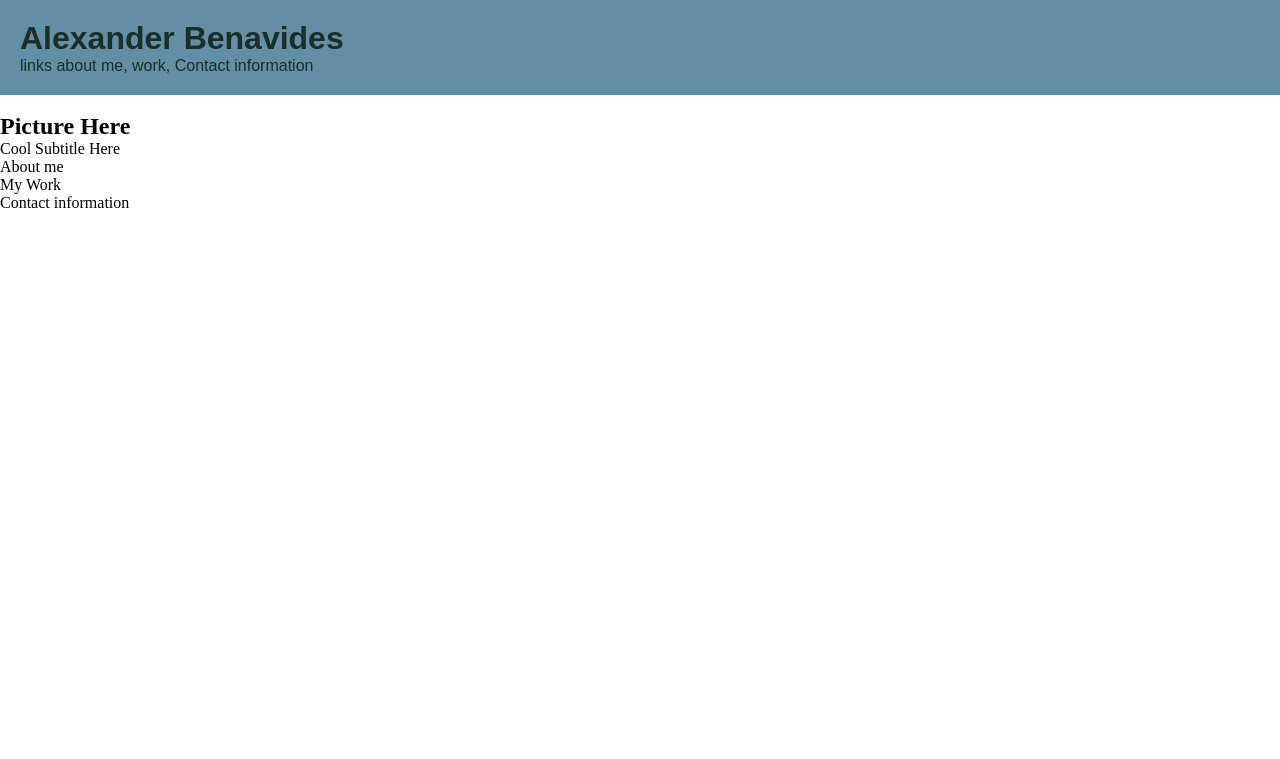
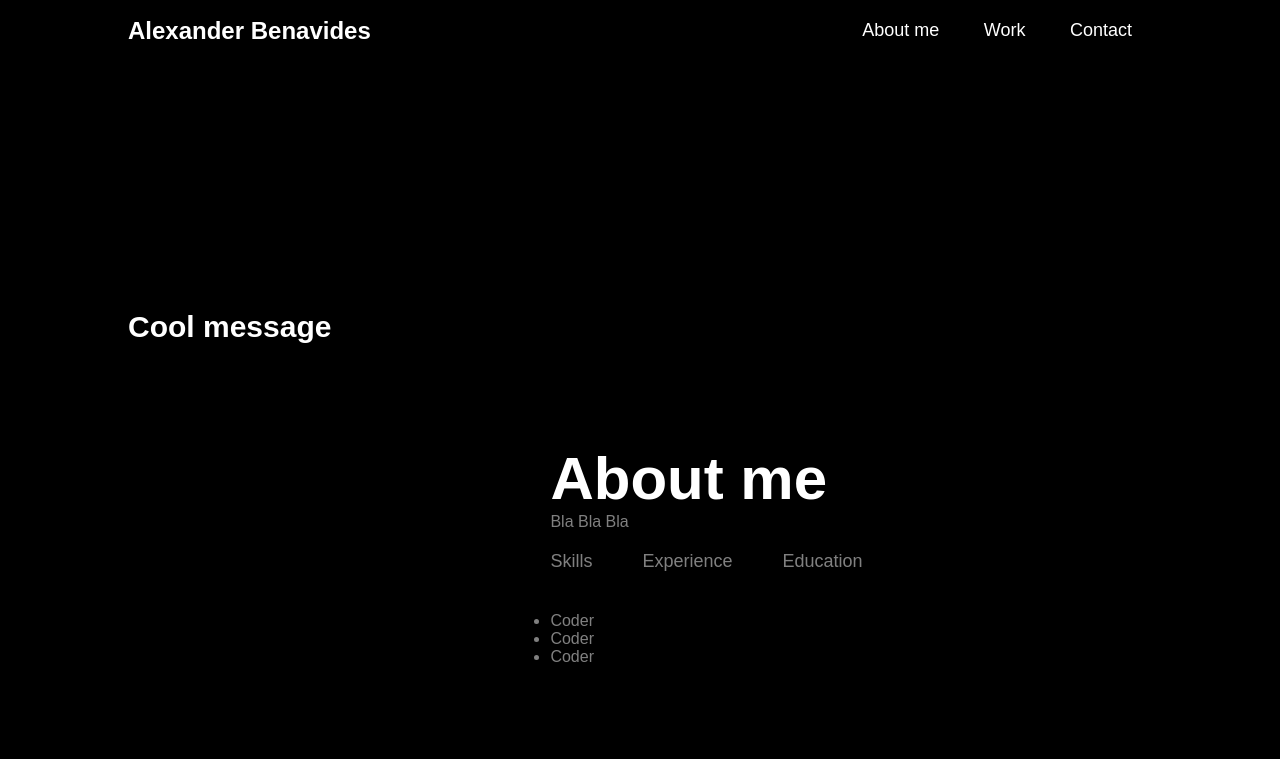
Before and after one commit to alexben11/challenge-2-portfolio, a plain HTML site: page Assets/index.html in a window 1280 px wide. Drawn offline with Linux system fonts and the light colour scheme.

Commit message:
update pic

```diff
--- a/Assets/index.html
+++ b/Assets/index.html
@@ -4,34 +4,53 @@
 <head>
     <meta charset="UTF-8" />
     <link rel="stylesheet" href="style.css">
+    <meta name="viewport" content="width=device-width, initial-scale=1.0">
     <title>Alexander Benavides' Portfolio</title>
 </head>
 
 <body>
-    <header class="header">
-      <h1>Alexander Benavides</h1>
+  <div id="header">
+    <div class="container">
 
-        links about me, work, Contact information
-    </header>
+      <nav>
+        <h1>Alexander Benavides</h1>
+        <ul>
+          <li><a href="#">About me</a></li>
+          <li><a href="#">Work</a></li>
+          <li><a href="#">Contact</a></li>
+        </ul>
+      </nav>
 
-    <section>
-      <img scr=""><h2>Picture Here</h2>
-        <p>
-         Cool Subtitle Here
-        </p>
-    </section>
+      <div class="second-header">
+        <img scr="img-1.jpg">
+        <h2>Cool message</h2>
+    </div>
+  </div>
 
-    <section>
-      About me
-    </section>
+  <div id="about">
+    <div class="container">
+      <div class="row">
+        <div class="about-col-1">
+            <img src="">
+        </div>
+        <div class="about-col-2">
+            <h2 class="sub-title">About me</h2>
+            <p>Bla Bla Bla</p>
+            <div class="tab-titles">
+              <p class="tab-liks">Skills</p>
+              <p class="tab-liks">Experience</p>
+              <p class="tab-liks">Education</p>
+            </div>
+            <div class="tab-contents">
+              <ul>
+                  <li>Coder</li>
+                  <li>Coder</li>
+                  <li>Coder</li>
+              </ul>
+            </div>
 
-    <section>
-      My Work
-    </section>
-
-    <section>
-      Contact information
-    </section>
+    </div>
+  </div>
 
 </body>
 
--- a/Assets/style.css
+++ b/Assets/style.css
@@ -1,18 +1,129 @@
 * {
-  box-sizing: border-box;
-  padding: 0;
-  margin: 0;
+    box-sizing: border-box;
+    padding: 0;
+    margin: 0;
+    font-family:Arial, Helvetica, sans-serif;
 }
 
 body {
-  background-color: white;
+  background: black;
+  color: white;
 }
 
-.header {
-  /*For box*/
-  padding: 20px;
-  background-color: #628fa5;
-  /*For font*/
-  font-family: Arial, Helvetica, sans-serif;
-  color: #1b2e27;
+#header {
+  width: 100%;
+  height: 100vh;
+  background-color: black;
 }
+
+.container{
+  padding: 10px 10%;
+}
+
+/*h1 {
+  width 140px;
+}*/
+
+nav{
+  display: flex;
+  align-items: center;
+  justify-content: space-between;
+  flex-wrap: wrap;
+}
+
+nav ul li{
+  display: inline-block;
+  list-style: none;
+  margin: 10px 20px;
+
+}
+
+nav ul li a {
+  color: white;
+  font-size: 18px;
+  text-decoration: none;
+  position: relative;
+}
+
+nav ul li a::after {
+  content: '';
+  width: 0;
+  height: 3px;
+  background: #f004ff;
+  position: absolute;
+  left:0;
+  bottom: -6px;
+  transition:0.5s;
+}
+
+/* nav ul li a:hover::after {
+  width:100%;
+
+} */
+
+.second-header {
+  margin-top: 20%;
+  font-size: 30px;
+}
+
+.second-header h2{
+  font-size: 30px;
+  margin-top: 20px;
+}
+
+/*about*/
+
+#about {
+  padding: 80px;
+  color: grey;
+}
+
+.row {
+  display: flex;
+  justify-content: space-between;
+  flex-wrap: wrap;
+}
+
+.about-col-1 {
+  flex-basis: 35%;
+}
+
+.about-col-1 img{
+  width: 100%;
+  border-radius: 15px;
+
+}
+
+.about-col-2 {
+  flex-basis: 60%;
+}
+
+.sub-title {
+  font-size: 60px;
+  font-weight: 600;
+  color: white;
+}
+
+.tab-titles {
+  display: flex;
+  margin:20px 0 40px;
+}
+
+.tab-liks {
+  margin-right: 50px;
+  font-size: 18px;
+  font-weight: 500;
+  cursor: pointer;
+  position: relative;
+}
+
+.tab-liks a::after {
+  content: "";
+  width:0;
+  height: 3px;
+  background: #f004ff;
+  position: absolute;
+  left: 0;
+  bottom: -8px;
+  transition: 0.5s;
+}
```
Also changed, not shown: Assets/image-1.jpg (added), 1 other file.
